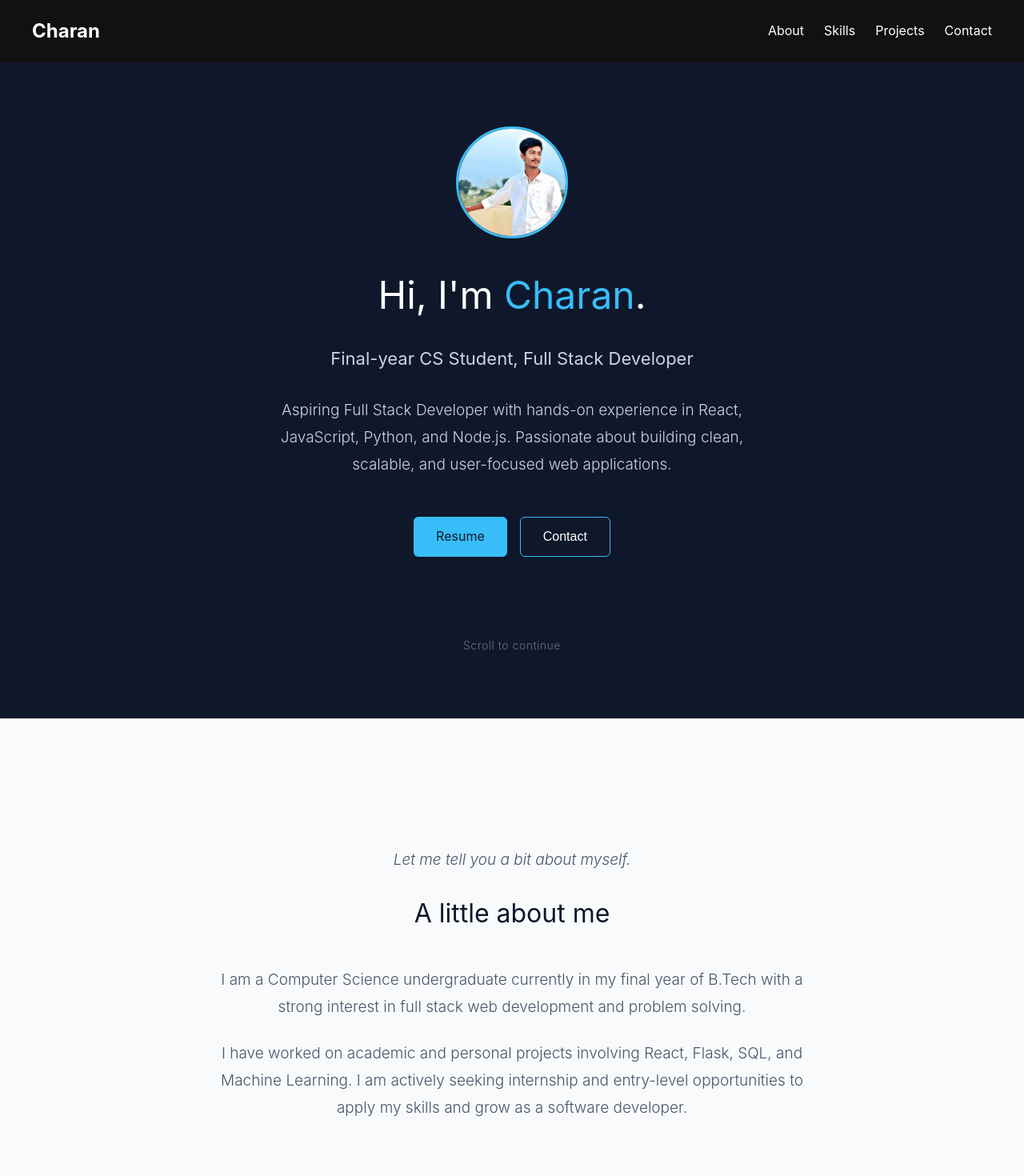
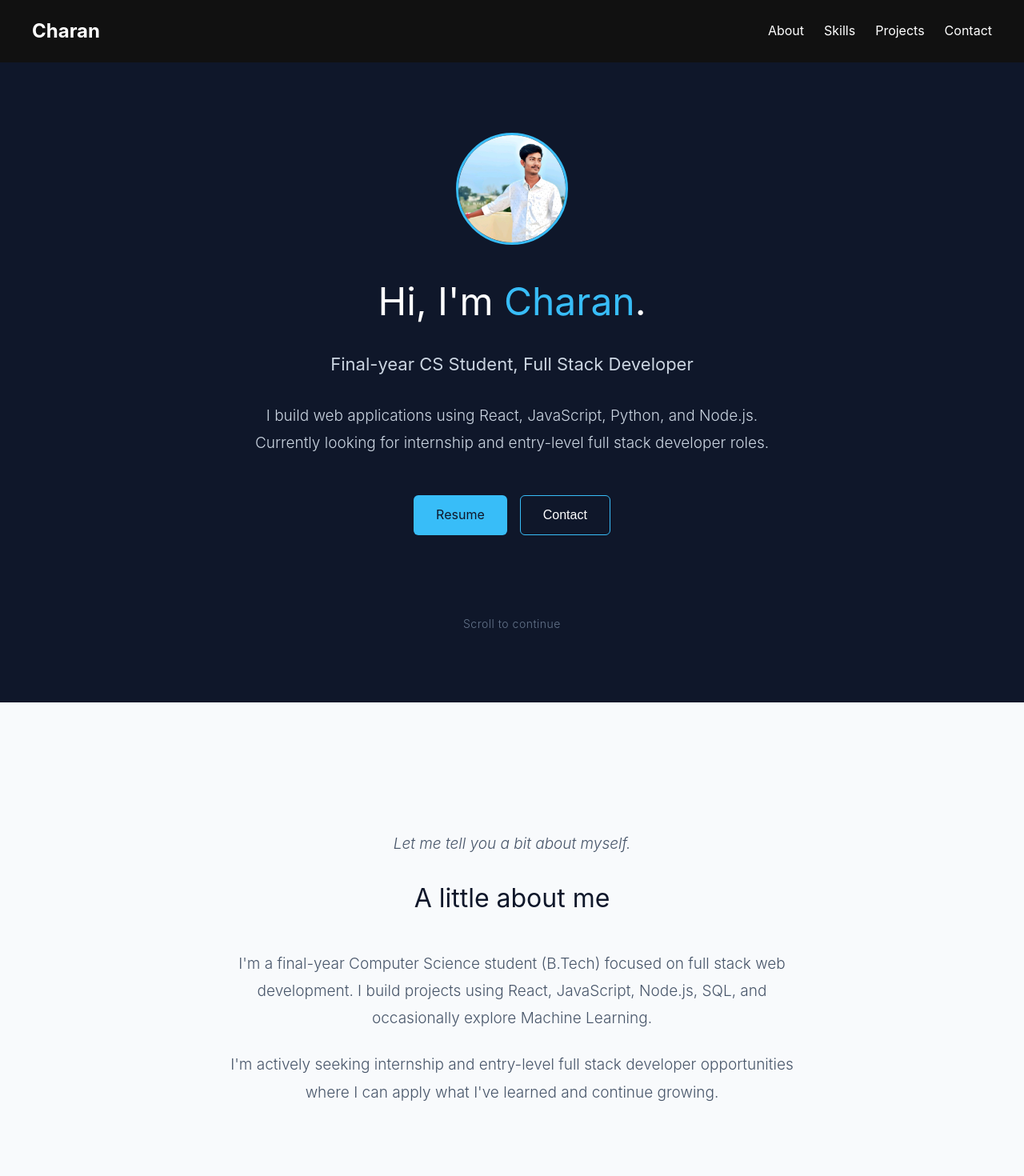
Before and after one commit to charanramagiri/portfolio, a React (Vite) app: page / in a window 1280 px wide. Shown: the top 1470 px of the page at 80% size. Built offline with nearby package versions, Linux system fonts and the light colour scheme.

Commit message:
some what content updated

```diff
--- a/src/components/About/About.jsx
+++ b/src/components/About/About.jsx
@@ -9,11 +9,11 @@ function About() {
         <h2>A little about me</h2>
 
         <p>
-        I am a Computer Science undergraduate currently in my final year of B.Tech with a strong interest in full stack web development and problem solving.
+        I'm a final-year Computer Science student (B.Tech) focused on full stack web development. I build projects using React, JavaScript, Node.js, SQL, and occasionally explore Machine Learning.
         </p>
 
         <p>
-        I have worked on academic and personal projects involving React, Flask, SQL, and Machine Learning. I am actively seeking internship and entry-level opportunities to apply my skills and grow as a software developer.
+        I'm actively seeking internship and entry-level full stack developer opportunities where I can apply what I've learned and continue growing.
         </p>
 
       </div>
--- a/src/components/Contact/Contact.jsx
+++ b/src/components/Contact/Contact.jsx
@@ -7,7 +7,7 @@ function Contact() {
         <p className="section-transition">Let's connect.</p>
 
         <p className="contact-intro">
-          If you think my work aligns with what you're looking for, I'd be happy to connect. I'm open to internship and entry-level opportunities where I can contribute and continue learning.
+          I'm actively seeking internship and entry-level full stack developer roles. If you think my work aligns with what you're looking for, I'd be happy to connect.
         </p>
 
         <p className="contact-closing">
--- a/src/components/Hero/Hero.jsx
+++ b/src/components/Hero/Hero.jsx
@@ -13,7 +13,7 @@ function Hero() {
         <h2>Final-year CS Student, Full Stack Developer</h2>
 
         <p>
-        Aspiring Full Stack Developer with hands-on experience in React, JavaScript, Python, and Node.js. Passionate about building clean, scalable, and user-focused web applications.
+        I build web applications using React, JavaScript, Python, and Node.js. Currently looking for internship and entry-level full stack developer roles.
         </p>
 
         <div className="hero-buttons">
--- a/src/data/projects.js
+++ b/src/data/projects.js
@@ -2,7 +2,7 @@ const projects = [
   {
     title: "HeartGuard: Stroke Risk & Rescue",
     description:
-      "A healthcare web application that predicts heart stroke risk using Machine Learning (Logistic Regression) with 94% accuracy. Includes user authentication, doctor connection, and structured health record storage.",
+      "A healthcare web application that predicts stroke risk using Machine Learning (Logistic Regression). Features include user authentication, patient-doctor matching, and health record management.",
     tech: "Python, Flask, SQLite, HTML, CSS, JavaScript, Machine Learning",
     github: "https://github.com/your-github/heartguard",
   },
```
